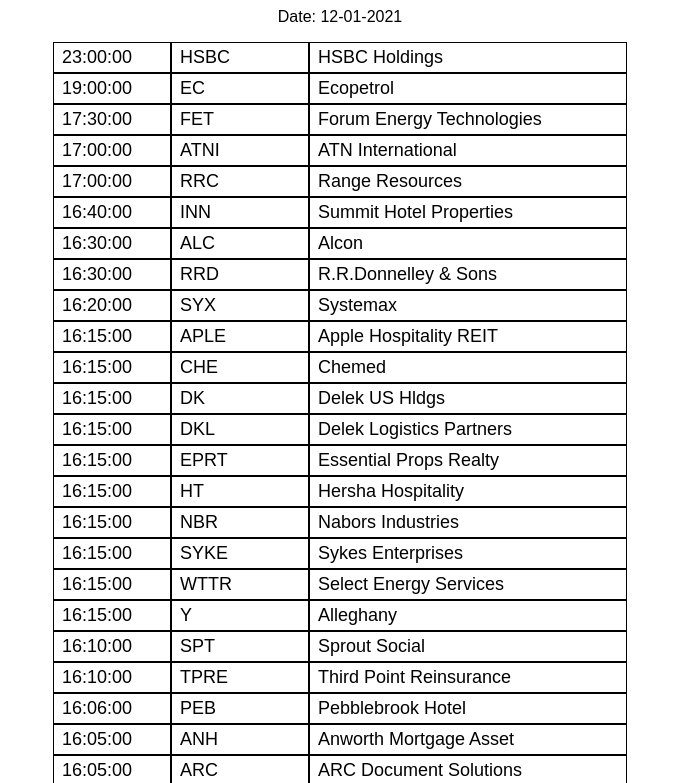
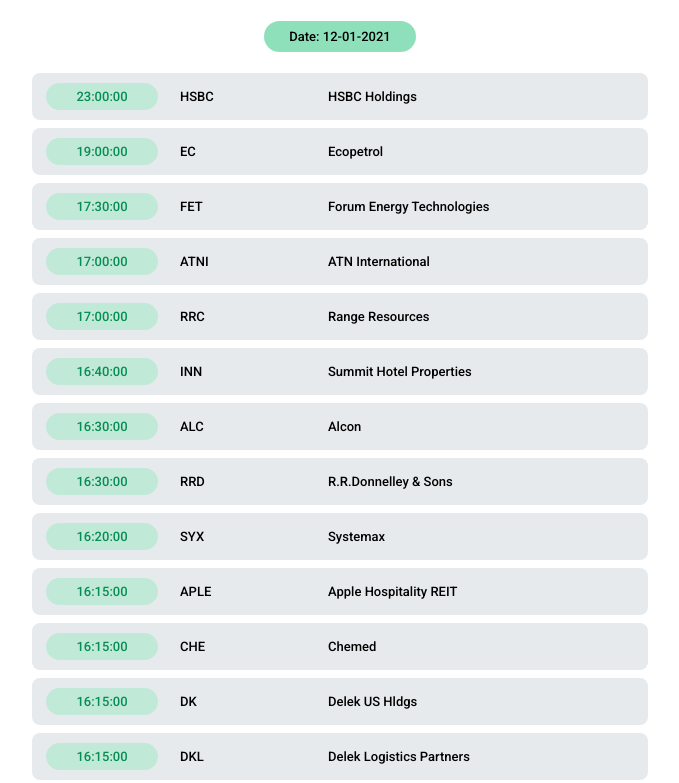
Before and after one commit to rjabdurrahman/xml-view, a website: page index.html in a window 1280 px wide. Shown: the top 783 px of the page, without its empty margins (300-979 px from the left). Drawn offline with Linux system fonts and the light colour scheme.

Commit message:
Updated: Style

```diff
--- a/index.html
+++ b/index.html
@@ -1,6 +1,8 @@
+<link rel="preconnect" href="https://fonts.gstatic.com">
+<link href="https://fonts.googleapis.com/css2?family=Roboto:wght@300;400;500&display=swap" rel="stylesheet">
 <link rel="stylesheet" href="public/style.css">
 <div id="date">
-    <p>Date: 12-01-2021</p>
+    <h3>Date: 12-01-2021</h3>
 </div>
 <result>
     <earnings is_array="true">
--- a/index.js
+++ b/index.js
@@ -9,7 +9,10 @@
 
 app.get('/', async (req, res) => {
     let URL = `https://api.benzinga.com/api/v2.1/calendar/earnings?parameters%5Bdate_from%5D=${today()}&parameters%5Bdate_to%5D=${today()}&token=79a4b64d9c9444ddaf5b3ab583ad1e12`
-    let html = `<link rel="stylesheet" href="style.css"><div id="date"><h3>Date: ${today()}</h3></div>`
+    let html = `<link rel="preconnect" href="https://fonts.gstatic.com">
+                <link href="https://fonts.googleapis.com/css2?family=Roboto:wght@300;400;500&display=swap" rel="stylesheet">
+                <link rel="stylesheet" href="style.css">
+                <div id="date"><h3>Date: ${today()}</h3></div>`
     fetch(URL)
         .then(response => response.text())
         .then(xml => {
--- a/public/style.css
+++ b/public/style.css
@@ -1,16 +1,29 @@
 * {
-    font-family: Arial, Helvetica, sans-serif;
+    font-family: 'Roboto', sans-serif;
+    font-size: 13px;
+    font-weight: 400;
 }
 
 div {
     text-align: center;
+    display: flex;
+    justify-content: center;
+}
+
+div h3 {
+    background-color: #8ee0bb;
+    color: black;
+    width: 120px;
+    border-radius: 30px;
+    padding: 8px 16px;
+    font-weight: 500;
 }
 
 result {
     display: flex;
     justify-content: center;
     width  : 100%;
-    font-size: 18px;
+    background-color: #FFFFFF;
 }
 
 earnings {
@@ -19,14 +32,20 @@
 
 earnings item {
     display: flex;
+    background-color: #E7EAEC;
+    margin: 8px;
+    padding: 6px;
+    border-radius: 8px;
 }
 
 earnings item * {
-    border : 1px solid black;
     display: table-cell;
-    padding: 4px 8px;
+    margin: 4px 8px;
     display: none;
     width  : 33.33%;
+    padding: 6px;
+    /* color: gray; */
+    font-weight: 500 !important;
 }
 
 earnings item ticker {
@@ -39,6 +58,10 @@
 
 earnings item time {
     width: 100px !important;
+    background-color: #c1e9d7;
+    color: #068d55;
+    text-align: center;
+    border-radius: 30px;
 }
 
 earnings item ticker,
```
Also changed, not shown: 1 other file.
